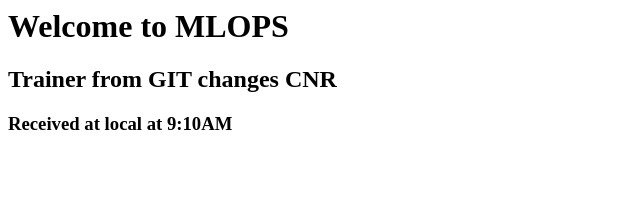
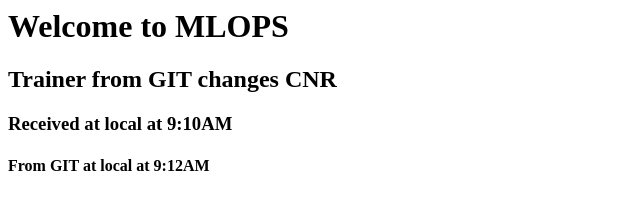
Before and after one commit to aacloudmaster/008amist-learning-mlops, a plain HTML site: page index.html in a window 1280 px wide. Shown: the whole page, without its empty margins (0-640 px from the left). Drawn offline with Linux system fonts and the light colour scheme.

Commit message:
Update index.html

```diff
--- a/index.html
+++ b/index.html
@@ -1,3 +1,4 @@
 <h1>Welcome to MLOPS</h1>
 <h2>Trainer from GIT changes CNR</h2>
 <h3>Received at local at 9:10AM</h3>
+<h4>From GIT at local at 9:12AM</h4>
```
